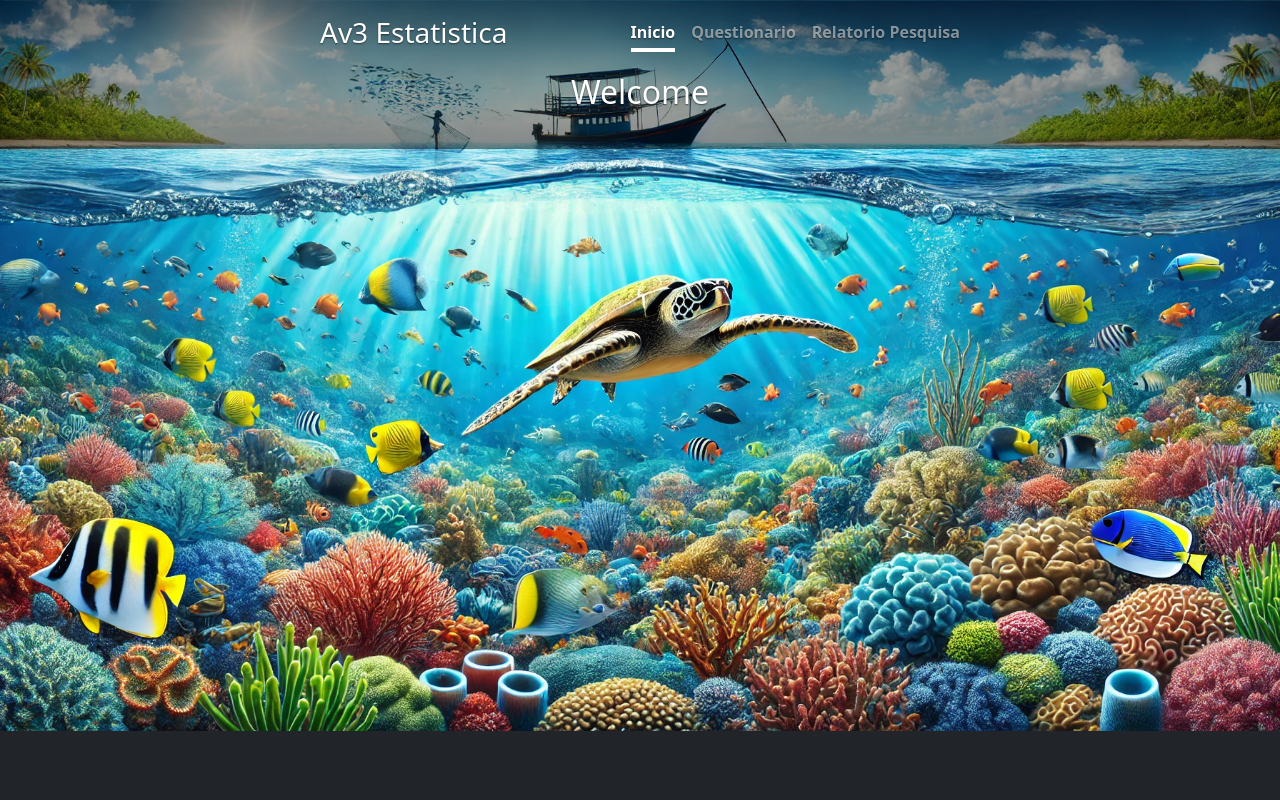
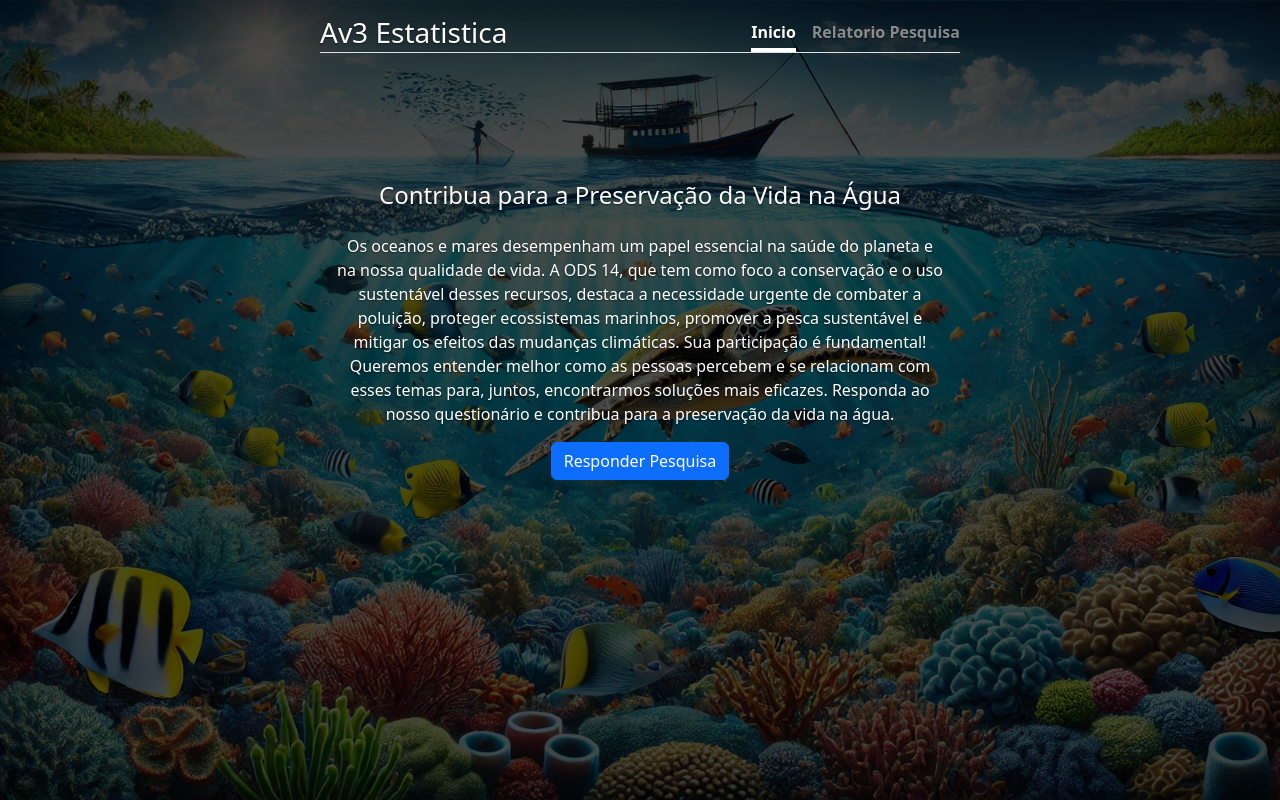
Before and after one commit to Edson-brenno/Av3EstatisticaFinal, a Django app: page / in a window 1280 px wide. Run offline with Django 5.2, Linux system fonts and the light colour scheme.

Commit message:
finaliza index

```diff
--- a/static/css/base.css
+++ b/static/css/base.css
@@ -1,10 +1,14 @@
 
 body{
-    background-image: linear-gradient(rgba(0, 0, 0, 0.3), rgba(0, 0, 0, 0.3)),url('/static/img/imagen_background_vida_marinha.webp');
+    height: 100vh; /* Define a altura como 100% da altura da viewport */
+    background-image: linear-gradient(rgba(0, 0, 0, 0.7), rgba(0, 0, 0, 0.7)),url('/static/img/imagen_background_vida_marinha.webp');
     background-repeat: no-repeat;
     background-size: cover;
 }
 
+#text-sistema{
+    margin-top: 7rem;
+}
 
 /* Estilo específico para dispositivos móveis */
 @media (max-width: 450px) {
@@ -12,11 +16,15 @@ body{
       margin: 0; /* Remove margens padrão */
       padding: 0; /* Remove espaçamentos padrão */
       height: 100vh; /* Define a altura como 100% da altura da viewport */
-      background-image: linear-gradient(rgba(0, 0, 0, 0.2), rgba(0, 0, 0, 0.2)),url('/static/img/imagem_background_vida_marinha_mobile.webp');
+      background-image: linear-gradient(rgba(0, 0, 0, 0.7), rgba(0, 0, 0, 0.7)),url('/static/img/imagem_background_vida_marinha_mobile.webp');
       background-repeat: no-repeat;
       background-size: cover;
       background-position: center; /* Centraliza a imagem */
       background-attachment: fixed; /* Faz a imagem ficar fixa ao rolar a página (opcional) */
 
   }
+
+    #text-sistema{
+        margin-top: 0;
+    }
 }
--- a/templates/base/base.html
+++ b/templates/base/base.html
@@ -10,10 +10,10 @@
         <link rel="stylesheet" href="{% static 'css/base.css' %}" type="text/css">
         <title>Pesquisa</title>
     </head>
-    <body class="d-flex h-auto text-center text-bg-dark">
-        <div class="cover-container d-flex w-100 h-100 p-3 mx-auto flex-column">
+    <body class="d-flex min-vh-100 text-center text-bg-dark">
+        <div class="cover-container d-flex w-100 vh-100 p-3 mx-auto flex-column">
             {% include 'base/header.html' %}
-            <main class="px-3">
+            <main class="">
                 {% block body %}{% endblock body %}
             </main>
         </div>
--- a/templates/base/header.html
+++ b/templates/base/header.html
@@ -1,9 +1,8 @@
-<header class="mb-auto">
+<header class="border-bottom text-center">
     <div>
         <h3 class="float-md-start mb-0">Av3 Estatistica</h3>
         <nav class="nav nav-masthead justify-content-center float-md-end">
             <a class="nav-link fw-bold py-1 px-0 active" aria-current="page" href="">Inicio</a>
-            <a class="nav-link fw-bold py-1 px-0" href="#">Questionario</a>
             <a class="nav-link fw-bold py-1 px-0" href="#">Relatorio Pesquisa</a>
         </nav>
     </div>
--- a/templates/index/index.html
+++ b/templates/index/index.html
@@ -1,6 +1,16 @@
 {% extends "base/base.html" %}
 {% block body %}
-    <h1>
-    Welcome
-    </h1>
+{#    <div class="mt-4 p-5 mb-4 bg-body-tertiary rounded-3 px-3">#}
+        <div class="p-3 justify-content-center w-100 " id="text-sistema">
+            <h4 class="text-center pb-3">Contribua para a Preservação da Vida na Água</h4>
+
+            <p >
+                Os oceanos e mares desempenham um papel essencial na saúde do planeta e na nossa qualidade de vida. A ODS 14, que tem como foco a conservação e o uso sustentável desses recursos, destaca a necessidade urgente de combater a poluição, proteger ecossistemas marinhos, promover a pesca sustentável e mitigar os efeitos das mudanças climáticas.
+
+                Sua participação é fundamental! Queremos entender melhor como as pessoas percebem e se relacionam com esses temas para, juntos, encontrarmos soluções mais eficazes. Responda ao nosso questionário e contribua para a preservação da vida na água.
+            </p>
+
+            <button class="btn btn-primary btn-md " type="button">Responder Pesquisa</button>
+        </div>
+{#    </div>#}
 {% endblock %}
```
Also changed, not shown: static/css/index.css (added).
